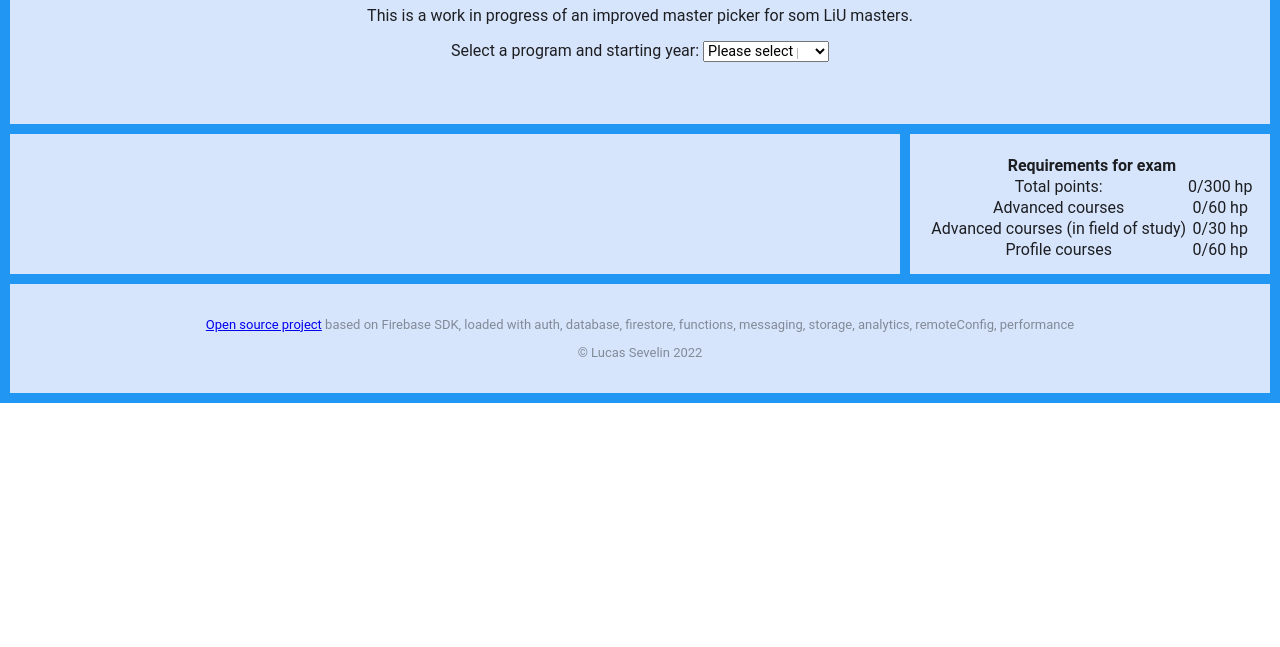
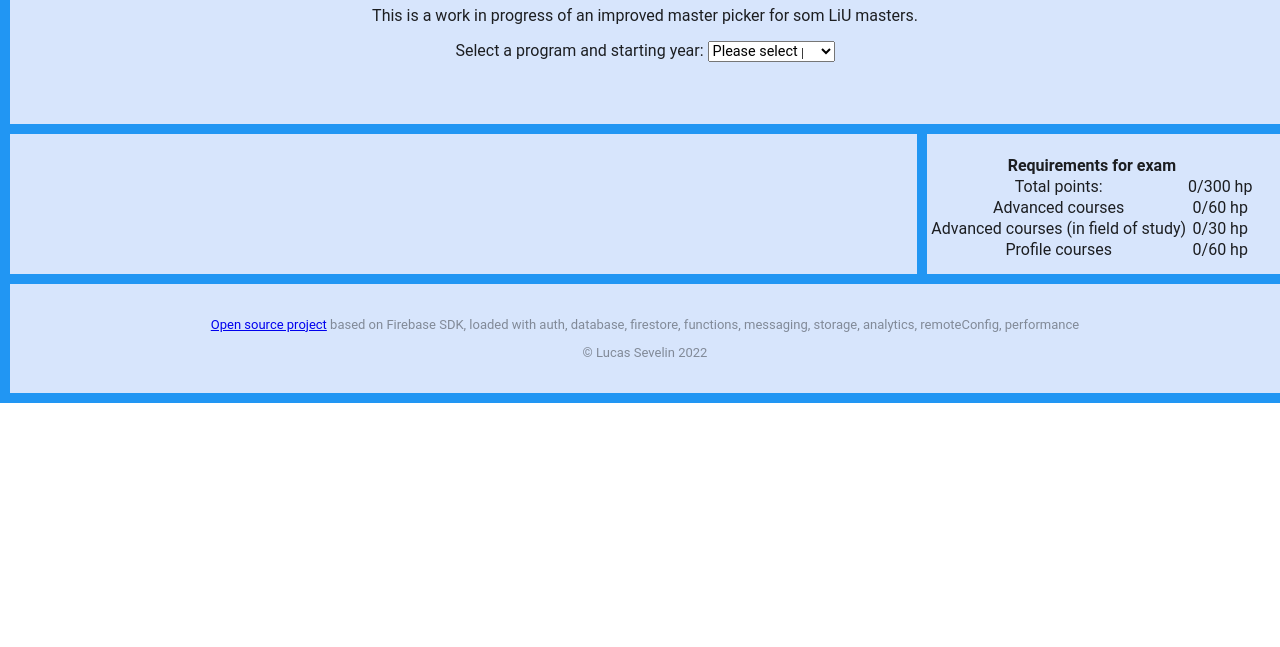
Before and after one commit to lucassevelin/masterpicker-frontend, a website: page public/index.html in a window 1280 px wide. Shown: the part 153-800 px from the top of the page. Drawn offline with Linux system fonts and the light colour scheme; some packages are replaced by stand-ins of ours; no server answers.

Commit message:
Kinda fixed styling

```diff
--- a/public/css/style.css
+++ b/public/css/style.css
@@ -25,11 +25,11 @@ body{
 
 .grid-container {
     display: grid;
+    grid-template-columns: 72% 28%;
     grid-template-areas:
-        'header header header header header header'
-        'main main main main right right'
-        'footer footer footer footer footer footer';
-    grid-template-columns: auto auto auto auto 175px 175px;
+        'header header'
+        'main right'
+        'footer footer';
     gap: 10px;
     background-color: #2196F3;
     padding: 10px;
```
